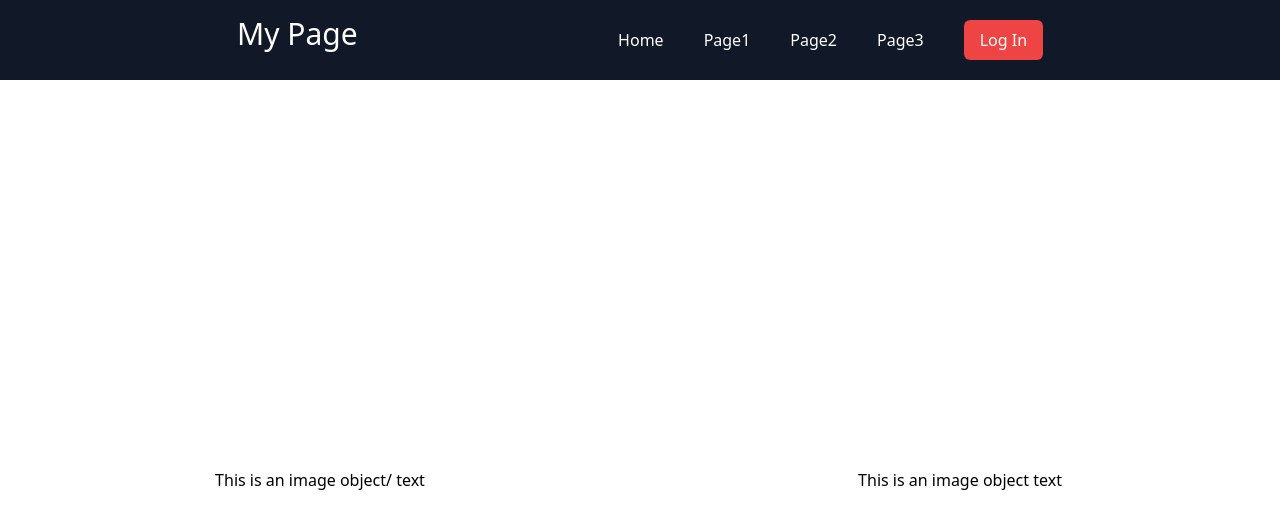
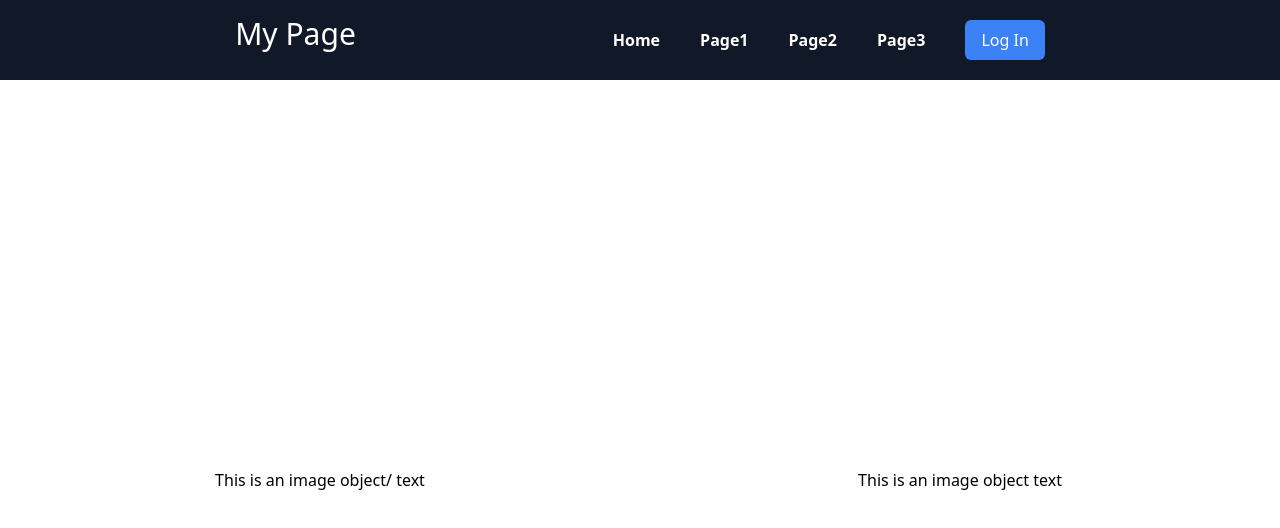
Before and after one commit to k1nho/next-ts-tailwind-boiler, a Next.js app: page / in a window 1280 px wide. Shown: the top 528 px of the page. Built offline with nearby package versions, Linux system fonts and the light colour scheme; no server answers.

Commit message:
generalize styles

```diff
--- a/components/Navbar.tsx
+++ b/components/Navbar.tsx
@@ -10,20 +10,20 @@ interface Iprops {
 export const Navbar: React.FC<Iprops> = ({ toggle, isOpen }) => {
   const [session, loading] = useSession();
 
-  let authButton = (<button onClick= {() => signIn()} className="rounded-md bg-red-500 hover:bg-red-400 transition duration-200 py-2 px-4 text-center">Log In</button>)
+  let authButton = (<button onClick= {() => signIn()} className="btnbasic">Log In</button>)
 
   if(!session){
 
-     authButton = (<button onClick= {() => signIn()} className="rounded-md bg-red-500 hover:bg-red-400 transition duration-200 py-2 px-4 text-center">Log In</button>)
+     authButton = (<button onClick= {() => signIn()} className="btnbasic">Log In</button>)
   }
   if(session){
 
-     authButton = (<button onClick= {() => signOut()} className="rounded-md  bg-red-500 hover:bg-red-400 transition duration-200 py-2 px-4 text-center">Log Out</button>)
+     authButton = (<button onClick= {() => signOut()} className="btnbasic">Log Out</button>)
   }
   return (
     <div className="bg-gray-900 sticky top-0 z-50">
       <div className="flex justify-between md:justify-around mx-auto w-10/12 py-4 text-white">
-        <h1 className="text-2xl md:text-3xl hover:text-red-800 transition duration-200 cursor-pointer focus:text-red-800 focus:outline-none">
+        <h1 className="navTitle">
           <Link href ="/">
             My Page
           </Link>
@@ -63,16 +63,24 @@ export const Navbar: React.FC<Iprops> = ({ toggle, isOpen }) => {
         </div>
         <div className="text-base space-x-10 font-body md:block hidden py-1">
           <Link href ="/">
+            <a className = "focusText">
             Home
+            </a>
           </Link>
           <Link href ="/page1">
+            <a className = "focusText">
             Page1
+            </a>
           </Link>
           <Link href ="/page2">
+            <a className = "focusText">
             Page2
+            </a>
           </Link>
           <Link href ="/page3">
+            <a className = "focusText">
             Page3
+            </a>
           </Link>
           {authButton}
         </div>
--- a/styles/globals.css
+++ b/styles/globals.css
@@ -1,3 +1,17 @@
 @tailwind base;
 @tailwind components;
 @tailwind utilities;
+
+@layer components {
+  .focusText {
+    @apply hover:text-blue-800 transition duration-200 cursor-pointer focus:text-blue-800 focus:outline-none font-bold;
+  }
+
+  .btnbasic {
+    @apply rounded-md bg-blue-500 hover:bg-blue-400 transition duration-200 py-2 px-4 text-center;
+  }
+
+  .navTitle{
+    @apply text-2xl md:text-3xl hover:text-blue-800 transition duration-200 cursor-pointer focus:text-blue-800 focus:outline-none;
+  }
+}
```
